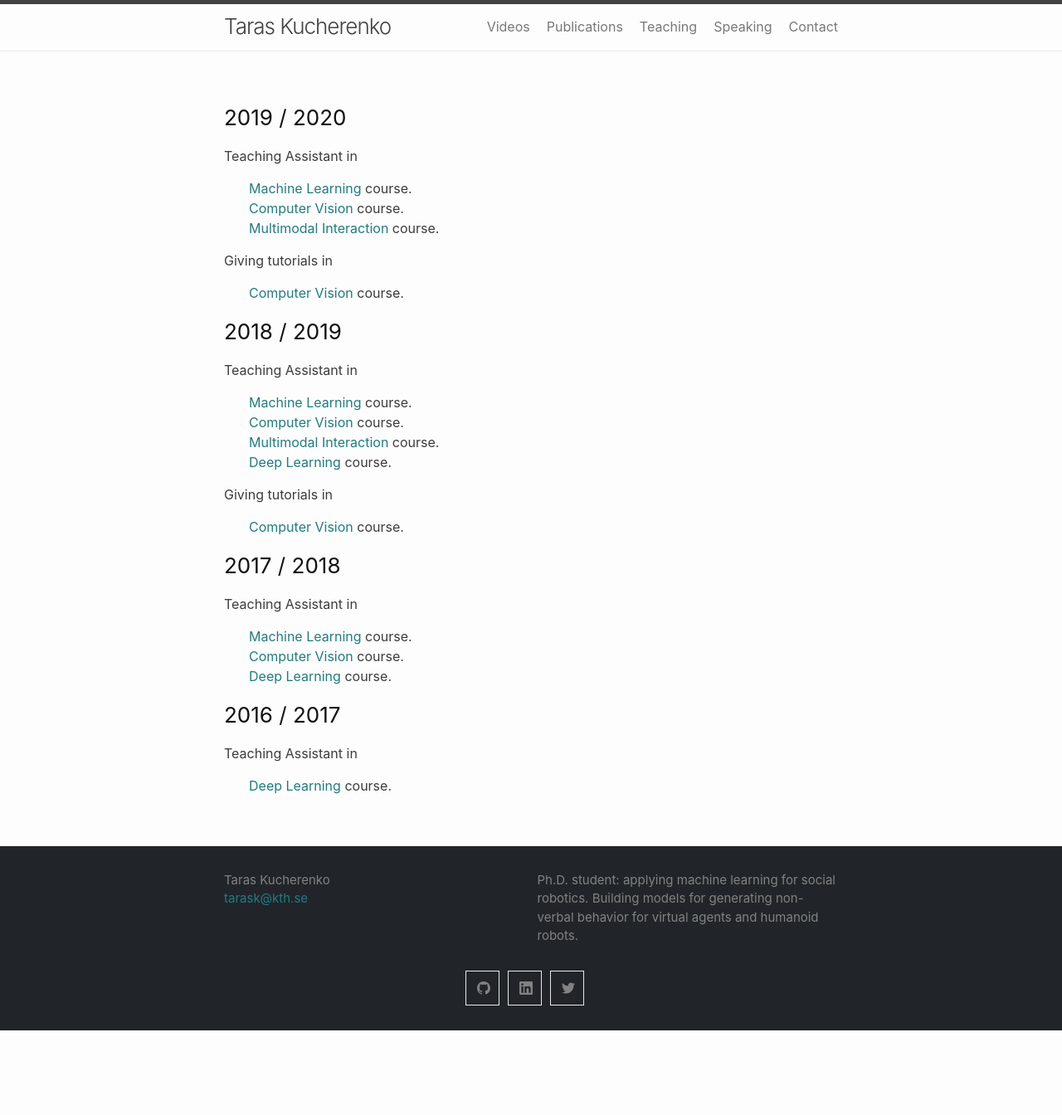
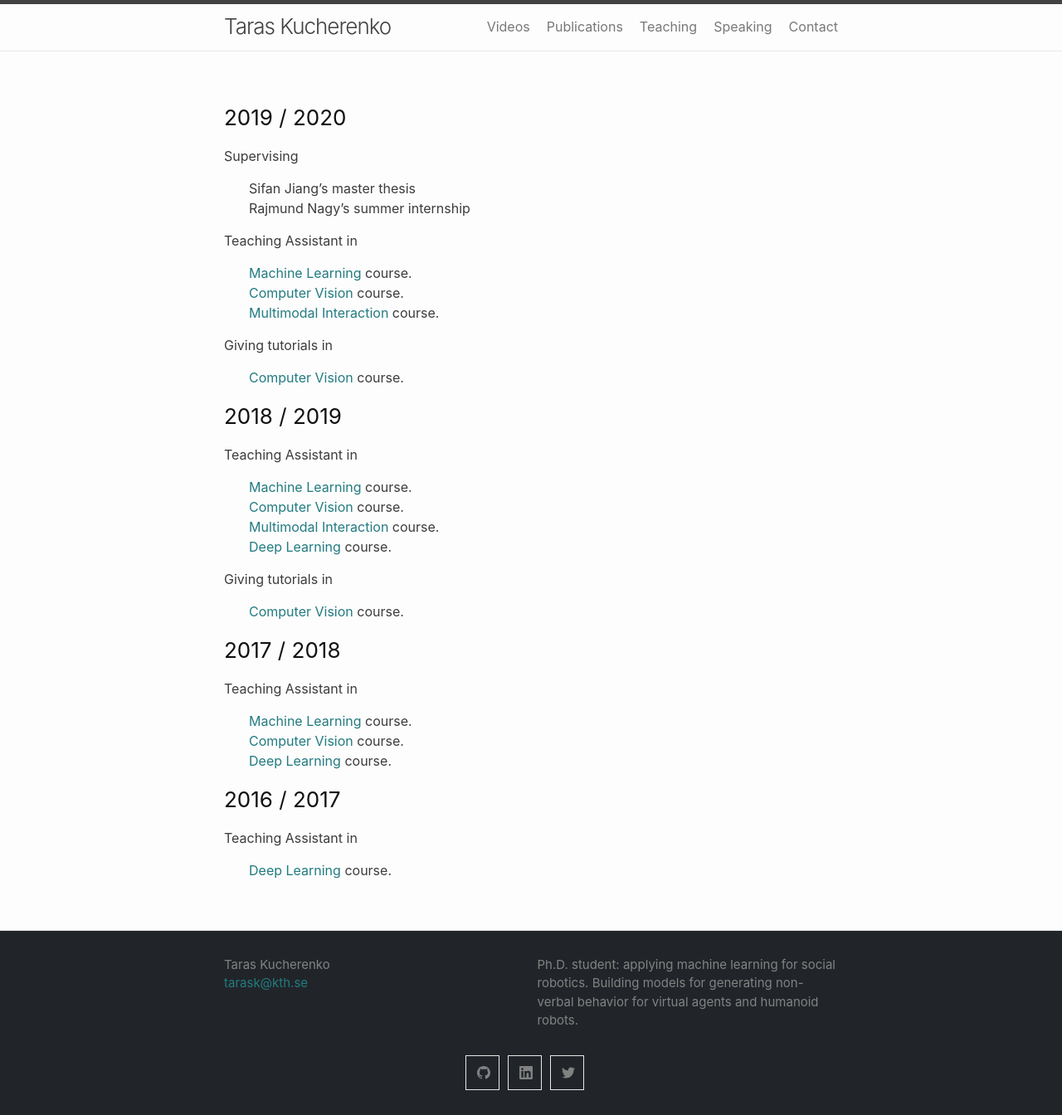
Before and after one commit to Svito-zar/Svito-zar.github.io, a Jekyll site: the page built from _pages/teaching.md, in a window 1280 px wide. Shown: the whole page at 83% size. Built offline with Jekyll 4.4.1, drawn with Linux system fonts in a browser that asks for light colours; before the commit the page ends 1242 px from its top, so only the background shows below that.

Commit message:
Updated the info about teaching

```diff
--- a/_pages/teaching.md
+++ b/_pages/teaching.md
@@ -5,6 +5,10 @@ permalink: /teaching/
 ---
 
 ### 2019 / 2020
+Supervising
+* Sifan Jiang's master thesis
+* Rajmund Nagy's summer internship
+
 Teaching Assistant in
 * [Machine Learning](https://www.kth.se/student/kurser/kurs/DD2421?l=en) course.
 * [Computer Vision](https://www.kth.se/student/kurser/kurs/DD2423?l=en) course.
```
Also changed, not shown: 1 other file.
